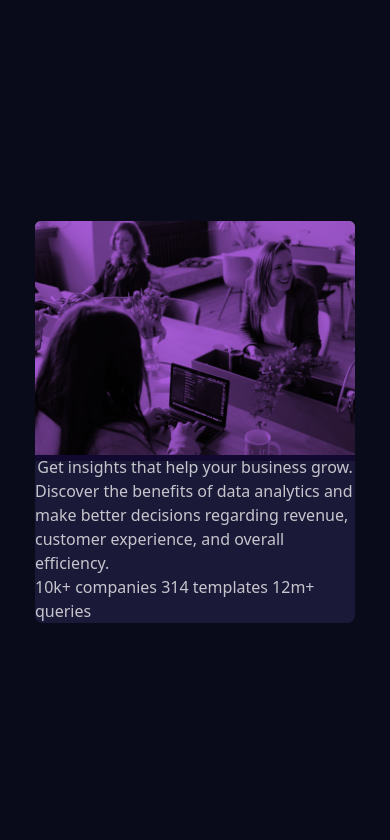
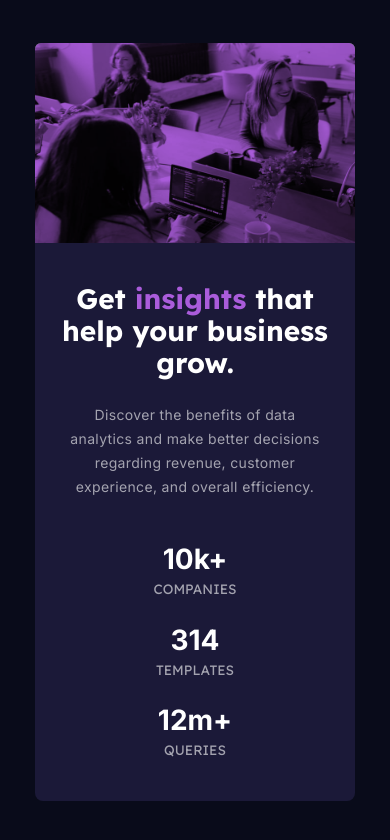
Before and after one commit to jayAEY/stats-preview-card-component-main, a React (Vite) app: page / in a window 390 px wide. Shown: the top 840 px of the page. Built offline with nearby package versions, Linux system fonts and the light colour scheme.

Commit message:
finished mobile

```diff
--- a/index.html
+++ b/index.html
@@ -7,6 +7,20 @@
       type="image/svg+xml"
       href="/images/favicon-32x32.png"
     />
+    <link
+      rel="preconnect"
+      href="https://fonts.googleapis.com"
+    />
+    <link
+      rel="preconnect"
+      href="https://fonts.gstatic.com"
+      crossorigin
+    />
+    <link
+      href="https://fonts.googleapis.com/css2?family=Inter:wght@100..900&family=Lexend+Deca:wght@100..900&display=swap"
+      rel="stylesheet"
+    />
+
     <meta
       name="viewport"
       content="width=device-width, initial-scale=1.0"
--- a/src/App.jsx
+++ b/src/App.jsx
@@ -2,19 +2,41 @@ import { useState } from "react";
 
 function App() {
   return (
-    <main className="min-w-svw min-h-svh flex justify-center items-center bg-[--very-dark-blue]">
-      <div className="flex flex-col w-80 justify-center items-center bg-[--dark-desaturated-blue] text-[--slightly-transparent-white] rounded-lg">
-        <div className="w-full h-60 rounded-t-md bg-[--soft-violet] mix-blend-multiply"></div>
+    <main className="min-w-svw min-h-svh font-inter flex justify-center items-center bg-[--very-dark-blue]">
+      <div className="flex flex-col w-80 justify-center items-center text-center bg-[--dark-desaturated-blue] text-[--slightly-transparent-white] rounded-lg">
+        <div className="w-full h-[200px] rounded-t-md bg-[--soft-violet] mix-blend-multiply"></div>
         <img
-          className="-mt-60 rounded-t-md"
+          className="-mt-[200px] h-[200px] w-full rounded-t-md"
           src="../images/image-header-mobile.jpg"
         />
-        <h1> Get insights that help your business grow.</h1>
-        <p>
-          Discover the benefits of data analytics and make better decisions
-          regarding revenue, customer experience, and overall efficiency.
-        </p>
-        10k+ companies 314 templates 12m+ queries
+        <section className="flex flex-col gap-6 my-10 mx-4 ">
+          <h1 className="text-[1.75rem] leading-8 font-[700] font-lexendDeca text-[--white]">
+            Get <span className="text-[--soft-violet]">insights</span> that help
+            your business grow.
+          </h1>
+          <p className="text-[14px] mx-4 mb-5 tracking-wide leading-6">
+            Discover the benefits of data analytics and make better decisions
+            regarding revenue, customer experience, and overall efficiency.
+          </p>
+          <h1 className="-mb-5 text-[1.75rem] leading-8 font-[700]  text-[--white]">
+            10k+
+          </h1>
+          <p className="text-[0.85rem] font-lexendDeca uppercase text-[--slightly-transparent-white]">
+            companies
+          </p>
+          <h1 className="-mb-5 text-[1.75rem] leading-8 font-[700]  text-[--white]">
+            314
+          </h1>
+          <p className="text-[0.85rem] font-lexendDeca uppercase text-[--slightly-transparent-white]">
+            templates
+          </p>
+          <h1 className="-mb-5 text-[1.75rem] leading-8 font-[700]  text-[--white]">
+            12m+
+          </h1>
+          <p className="text-[0.85rem] font-lexendDeca uppercase text-[--slightly-transparent-white]">
+            queries
+          </p>{" "}
+        </section>
       </div>
     </main>
   );
--- a/src/index.css
+++ b/src/index.css
@@ -7,5 +7,5 @@
   --dark-desaturated-blue: hsl(244, 38%, 16%);
   --soft-violet: hsl(277, 64%, 61%);
   --white: hsl(0, 0%, 100%);
-  --slightly-transparent-white: hsla(0, 0%, 100%, 0.75);
+  --slightly-transparent-white: hsla(0, 0%, 100%, 0.6);
 }
--- a/tailwind.config.js
+++ b/tailwind.config.js
@@ -2,7 +2,12 @@
 export default {
   content: ["./index.html", "./src/**/*.{js,ts,jsx,tsx}"],
   theme: {
-    extend: {},
+    extend: {
+      fontFamily: {
+        inter: ["Inter", "sans-serif"],
+        lexendDeca: ["Lexend Deca", "sans-serif"],
+      },
+    },
   },
   plugins: [],
 };
```
